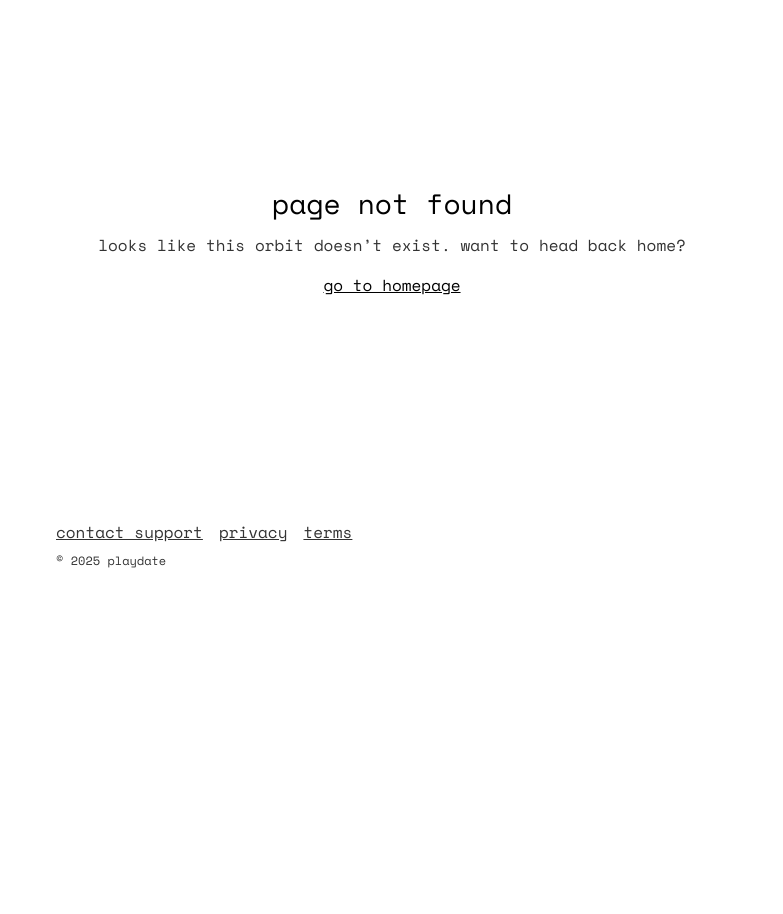
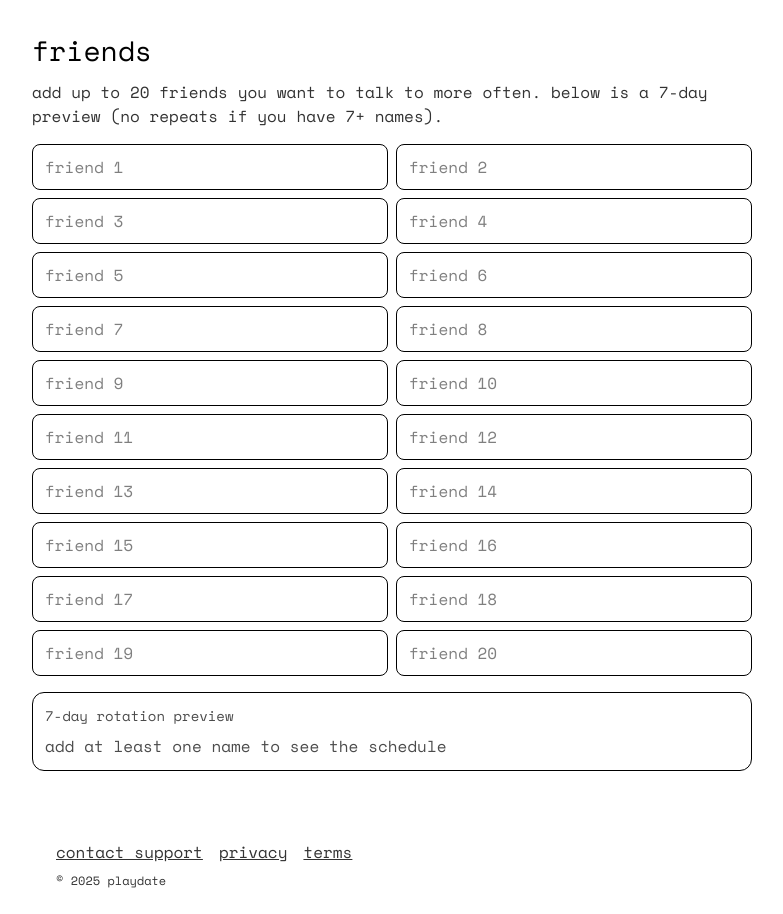
Before and after one commit to shaune-marx/nextjs-boilerplate, a Next.js app: page /friends in a window 1280 px wide. Before the commit this address had no page. Shown: the whole page, without its empty margins (248-1031 px from the left). Before the commit the page ends 800 px from the top, so only its background shows below. Built offline with nearby package versions, Linux system fonts and the light colour scheme.

Commit message:
Create page.tsx

```diff
--- /dev/null
+++ b/app/friends/page.tsx
@@ -0,0 +1,81 @@
+"use client";
+
+import { useMemo, useState } from "react";
+
+function shuffleStable<T>(arr: T[], seed = 42) {
+  // deterministic shuffle (so reloading shows the same order)
+  const a = arr.slice();
+  let s = seed;
+  const rand = () => {
+    s = (s * 1664525 + 1013904223) % 4294967296;
+    return s / 4294967296;
+  };
+  for (let i = a.length - 1; i > 0; i--) {
+    const j = Math.floor(rand() * (i + 1));
+    [a[i], a[j]] = [a[j], a[i]];
+  }
+  return a;
+}
+
+export default function FriendsPage() {
+  const [names, setNames] = useState<string[]>(
+    Array.from({ length: 20 }, () => "")
+  );
+
+  const filled = names.map(n => n.trim()).filter(Boolean);
+
+  // simple 7-day rotation preview, no repeats
+  const schedule = useMemo(() => {
+    if (filled.length === 0) return [];
+    const order = shuffleStable(filled, 123); // fixed seed for now
+    const days = 7;
+    // repeat the list if fewer than 7 names
+    const picks = Array.from({ length: days }, (_, i) => order[i % order.length]);
+    return picks;
+  }, [filled]);
+
+  return (
+    <main style={{ minHeight: "100vh", display: "grid", placeItems: "center", padding: 24 }}>
+      <div style={{ width: "100%", maxWidth: 720, textTransform: "lowercase" }}>
+        <h1 style={{ fontSize: 28, marginBottom: 8 }}>friends</h1>
+        <p style={{ opacity: 0.8, marginBottom: 16 }}>
+          add up to 20 friends you want to talk to more often. below is a 7-day preview (no repeats if you have 7+ names).
+        </p>
+
+        <form
+          onSubmit={(e) => e.preventDefault()}
+          style={{ display: "grid", gridTemplateColumns: "1fr 1fr", gap: 8, marginBottom: 16 }}
+        >
+          {names.map((val, i) => (
+            <input
+              key={i}
+              value={val}
+              onChange={(e) => {
+                const next = names.slice();
+                next[i] = e.target.value;
+                setNames(next);
+              }}
+              placeholder={`friend ${i + 1}`}
+              style={{ padding: "10px 12px", border: "1px solid #000", borderRadius: 8 }}
+            />
+          ))}
+        </form>
+
+        <div style={{ border: "1px solid #000", borderRadius: 12, padding: 12 }}>
+          <div style={{ fontSize: 14, opacity: 0.7, marginBottom: 8 }}>7-day rotation preview</div>
+          {schedule.length === 0 ? (
+            <div style={{ opacity: 0.7 }}>add at least one name to see the schedule</div>
+          ) : (
+            <ol style={{ paddingLeft: 18, margin: 0 }}>
+              {schedule.map((n, idx) => (
+                <li key={idx} style={{ margin: "6px 0" }}>
+                  day {idx + 1}: {n}
+                </li>
+              ))}
+            </ol>
+          )}
+        </div>
+      </div>
+    </main>
+  );
+}
```
